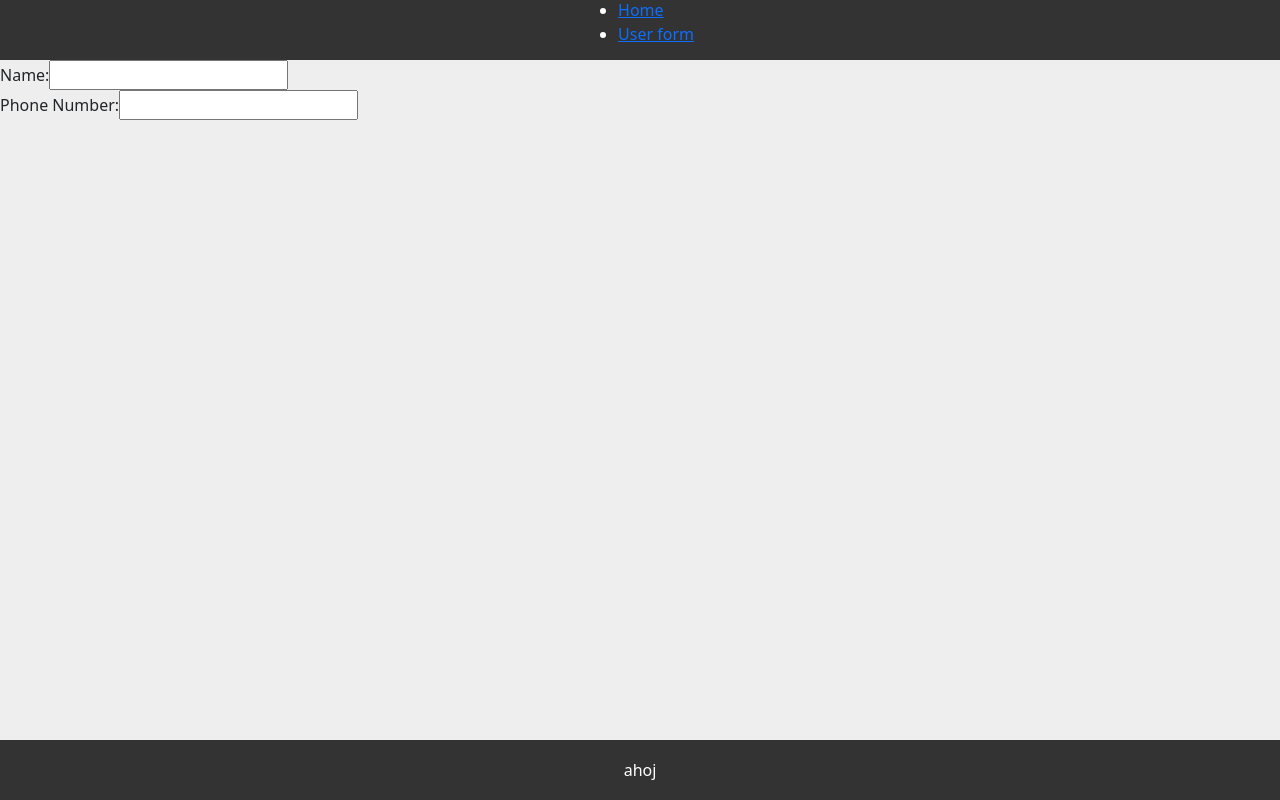
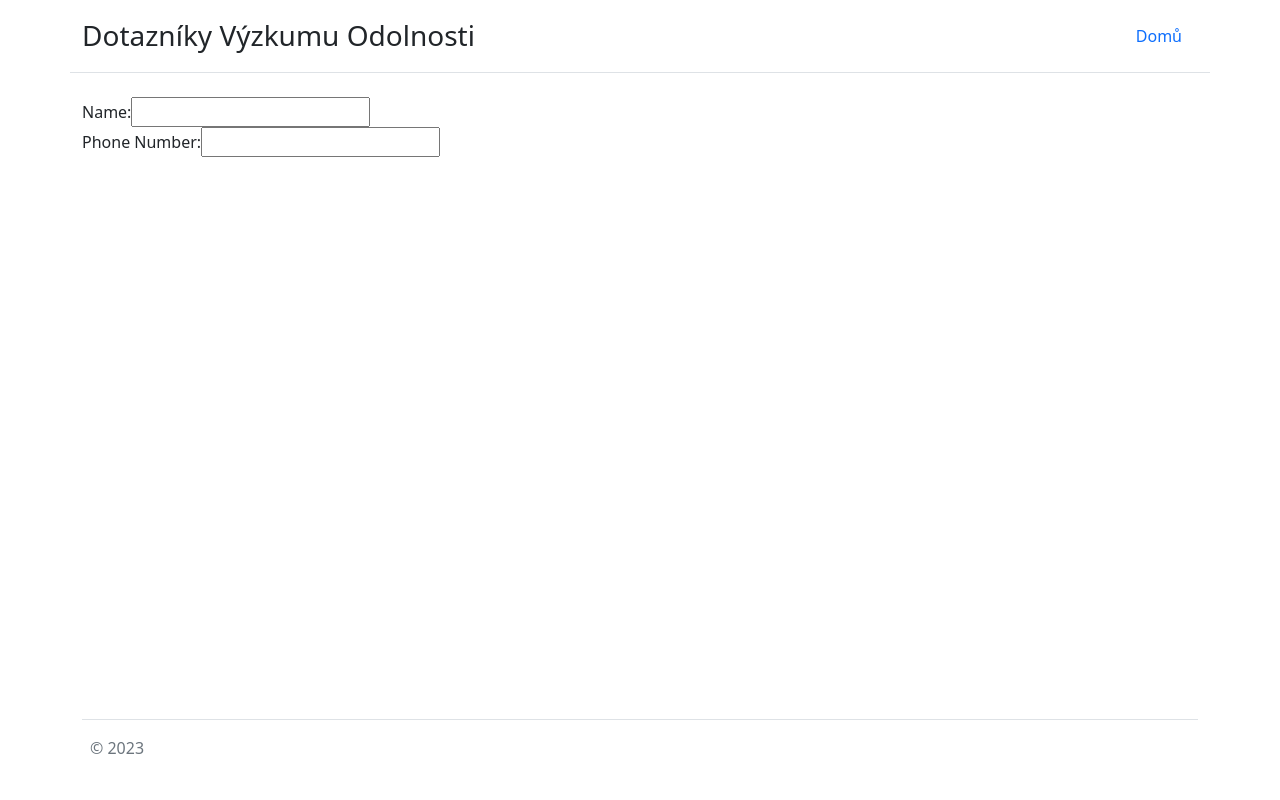
Before and after one commit to Adeity/EnduranceResearch-Frontend, a Next.js app: page /userform in a window 1280 px wide. Built offline with nearby package versions, Linux system fonts and the light colour scheme.

Commit message:
poupravil ui, poupraviln neco

```diff
--- a/components/CardList.js
+++ b/components/CardList.js
@@ -4,10 +4,10 @@ import styles from './CardList.module.css';
 const CardList = (props) => {
     return (
         <div className="row">
-            {props.items.map((item) => {
+            {props.items.map((item, index) => {
                 const href = "questionnaires/" + item.code
                 return (
-                    <div className="col-md-4 col-sm-6">
+                    <div className="col-md-4 col-sm-6 mb-3" key={index}>
                         <div className="card">
                             <img src="https://via.placeholder.com/300x200" className="card-img-top" alt="..."/>
                             <div className="card-body">
--- a/components/footer.js
+++ b/components/footer.js
@@ -1,5 +1,34 @@
 export default function Footer() {
     return (
-        <footer>ahoj</footer>
+    <div className="container">
+        <footer className="d-flex flex-wrap justify-content-between align-items-center py-3 my-4 border-top">
+            <div className="col-md-4 d-flex align-items-center">
+                <a href="/" className="mb-3 me-2 mb-md-0 text-muted text-decoration-none lh-1">
+                    {/*<svg className="bi" width="30" height="24">*/}
+                    {/*    <use xlink:href="#bootstrap"/>*/}
+                    {/*</svg>*/}
+                </a>
+                <span className="mb-3 mb-md-0 text-muted">&copy; 2023 </span>
+            </div>
+
+            <ul className="nav col-md-4 justify-content-end list-unstyled d-flex">
+                <li className="ms-3"><a className="text-muted" href="#">
+                    {/*<svg className="bi" width="24" height="24">*/}
+                    {/*    <use xlink:href="#twitter"/>*/}
+                    {/*</svg>*/}
+                </a></li>
+                <li className="ms-3"><a className="text-muted" href="#">
+                    {/*<svg className="bi" width="24" height="24">*/}
+                    {/*    <use xlink:href="#instagram"/>*/}
+                    {/*</svg>*/}
+                </a></li>
+                <li className="ms-3"><a className="text-muted" href="#">
+                    {/*<svg className="bi" width="24" height="24">*/}
+                    {/*    <use xlink:href="#facebook"/>*/}
+                    {/*</svg>*/}
+                </a></li>
+            </ul>
+        </footer>
+    </div>
     )
 }
--- a/components/MinutesInput.js
+++ b/components/inputs/MinutesInput.js
@@ -1,6 +1,9 @@
 import React from "react";
 
 export default function MinutesInput(props){
+    function validate() {
+
+    }
     return (
         <>
             <input
@@ -8,7 +11,7 @@ export default function MinutesInput(props){
                 onChange={(e) => props.updateValueAndActualAnswer(e.target.value, e.target.value)}
                 type="number"
                 className="form-control"
-                placeholder="Enter minutes" min="0" step={1} required={true}/>;
+                placeholder="Enter minutes" min="0" step={1} required={true}/>
             <div className="invalid-feedback">
                 Please choose a username.
             </div>
--- a/components/MultipleChoiceInput.js
+++ b/components/inputs/MultipleChoiceInput.js
@@ -18,6 +18,6 @@ export default function MultipleChoiceInput(props){
     )
 }
 
-export function validate(input) {
-
+export function validate(answer, answerValue) {
+    return answer !== null && answerValue !== null;
 }
--- a/components/layout.js
+++ b/components/layout.js
@@ -12,7 +12,7 @@ export default function Layout({ children, title }) {
                 <title>{title}</title>
             </Head>
             <Navbar />
-            <main>{children}</main>
+            <main className={"container"}>{children}</main>
             <Footer />
         </>
     )
--- a/components/navbar.js
+++ b/components/navbar.js
@@ -1,14 +1,29 @@
+import Link from "next/link";
 
 
 export default function Navbar() {
     return (
-        <header>
-                <nav>
-                    <ul>
-                        <li><a href="/">Home</a></li>
-                        <li><a href="/userform">User form</a></li>
-                    </ul>
-                </nav>
+        // <>
+        // <header>
+        //         <nav className={"navbar navbar-expand-lg navbar-dark- bg-dark"}>
+        //             <a className="navbar-brand" href="#">VyzkumOdolnosti</a>
+        //
+        //             <ul>
+        //             </ul>
+        //         </nav>
+        // </header>
+        <header className=" container d-flex flex-wrap justify-content-center py-3 mb-4 border-bottom">
+            {/*<a href="/" className="d-flex align-items-center mb-3 mb-md-0 me-md-auto text-dark text-decoration-none">*/}
+            {/*    Výzkum Odolnosti Dotazníky*/}
+            {/*</a>*/}
+            <h3 className={"d-flex align-items-center mb-3 mb-md-0 me-md-auto text-dark text-decoration-none"}>Dotazníky
+                Výzkumu Odolnosti</h3>
+
+            <ul className="nav nav-pills">
+                <li className={"nav-item"}><Link href="/" className={"nav-link"}>Domů</Link></li>
+                {/*<li className={"nav-item"}><Link href="/userform" className={"nav-link"}>User form</Link></li>*/}
+            </ul>
         </header>
+        // </>
     )
 }
--- a/pages/index.js
+++ b/pages/index.js
@@ -6,7 +6,6 @@ import CardList from "../components/CardList";
 export default function App({ Component, pageProps }) {
     return (
         <Layout title={"index"}>
-            <div> my content</div>
             <CardList items ={[
                 {
                     id: 1,
--- a/styles/styles.css
+++ b/styles/styles.css
@@ -12,25 +12,14 @@ div#__next {
     flex-direction: column;
 }
 
-header {
-    height: 60px;
-    background-color: #333;
-    color: #fff;
+
+main {
+    flex: 1;
+    /*background-color: #eee;*/
+}
+
+footer {
     display: flex;
     align-items: center;
     justify-content: center;
 }
-
-main {
-    flex: 1;
-    background-color: #eee;
-}
-
-footer {
-    height: 60px;
-    background-color: #333;
-    color: #fff;
-    display: flex;
-    align-items: center;
-    justify-content: center;
-}
```
Also changed, not shown: components/inputs/HhMmInput.js (added, +21 -0 lines), components/inputs/MultipleChoiceInputWithInput.js (added, +23 -0 lines), components/inputs/validator/validator.js (added, +33 -0 lines), pages/questionnaires/psqi.js (+21 -50 lines).
